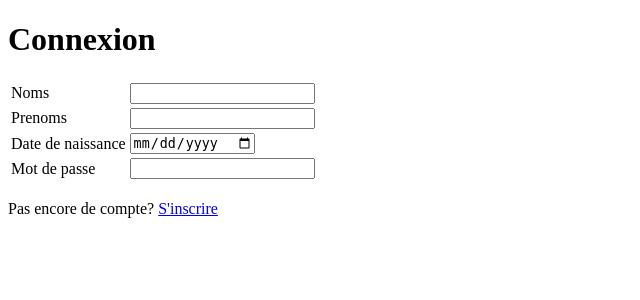
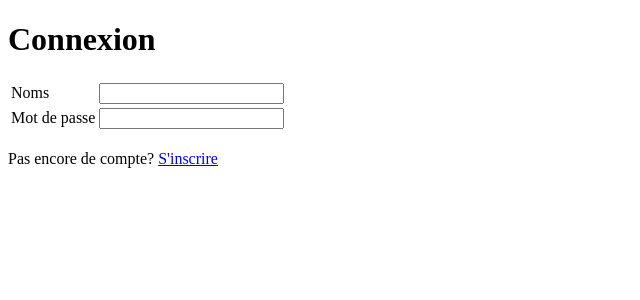
Before and after one commit to backslash057/Classroom, a PHP site: page /login.php in a window 1280 px wide. Shown: the top 300 px of the page, without its empty margins (0-640 px from the left). Run offline with PHP 8.4, Linux system fonts and the light colour scheme; a stand-in replaces the project's code that opens the database connection.

Commit message:
Minor bug fixes for url compatibility

```diff
--- a/index.php
+++ b/index.php
@@ -6,7 +6,7 @@ $user = isset($_COOKIE["auth_token"])? decodeToken($_COOKIE["auth_token"]): null
 ?>
 
 <!DOCTYPE html>
-<html lang="en">
+<html lang="fr>
 <head>
     <meta charset="UTF-8">
     <meta name="viewport" content="width=device-width, initial-scale=1.0">
--- a/login.php
+++ b/login.php
@@ -1,10 +1,21 @@
 <?php
+require "auth.php";
+
+$user = isset($_COOKIE["auth_token"])? decodeToken($_COOKIE["auth_token"]): null;
+
+if($user != null) {
+    header("Location: /");
+    exit();
+}
 
 
+if($_SERVER["REQUEST_METHOD"] == "POST") {
+
+}
+else {
 ?>
-
     <!DOCTYPE html>
-<html lang="en">
+    <html lang="fr">
     <head>
         <meta charset="UTF-8">
         <meta name="viewport" content="width=device-width, initial-scale=1.0">
@@ -17,15 +28,7 @@
             <table>
                 <tr>
                     <td>Noms</td>
-                <td><input type="text" class="names"></td>
-            </tr>
-            <tr>
-                <td>Prenoms</td>
-                <td><input type="text" class="surnames"></td>
-            </tr>
-            <tr>
-                <td>Date de naissance</td>
-                <td><input type="date" class="birth_date"></td>
+                    <td><input type="email" class="email"></td>
                 </tr>
                 <tr>
                     <td>Mot de passe</td>
@@ -37,6 +40,10 @@
         <span>Pas encore de compte?</span>
         <a href="signup.php">S'inscrire</a>
 
-    <script src="/static/js/debug.js"></script>
+        <!-- <script src="/static/js/debug.js"></script> -->
     </body>
     </html>
+
+<?php
+}
+?>
--- a/logout.php
+++ b/logout.php
@@ -24,7 +24,7 @@ if($_SERVER["REQUEST_METHOD"] == "POST") {
 else if($_SERVER["REQUEST_METHOD"] == "GET") {
 ?>
     <!DOCTYPE html>
-    <html lang="en">
+    <html lang="fr>
     <head>
         <meta charset="UTF-8">
         <meta name="viewport" content="width=device-width, initial-scale=1.0">
@@ -35,7 +35,7 @@ else if($_SERVER["REQUEST_METHOD"] == "GET") {
         if($user == null) {
             echo "Vous etes deja deconnecté";
             echo "<br>";
-            echo "<a href='/'>Home page</a>";
+            echo "<a href='/'>Acceuil</a>";
         }
         else {
     ?>
```
Also changed, not shown: 1 other file. Lines whose indentation alone changed are shown as unchanged.
